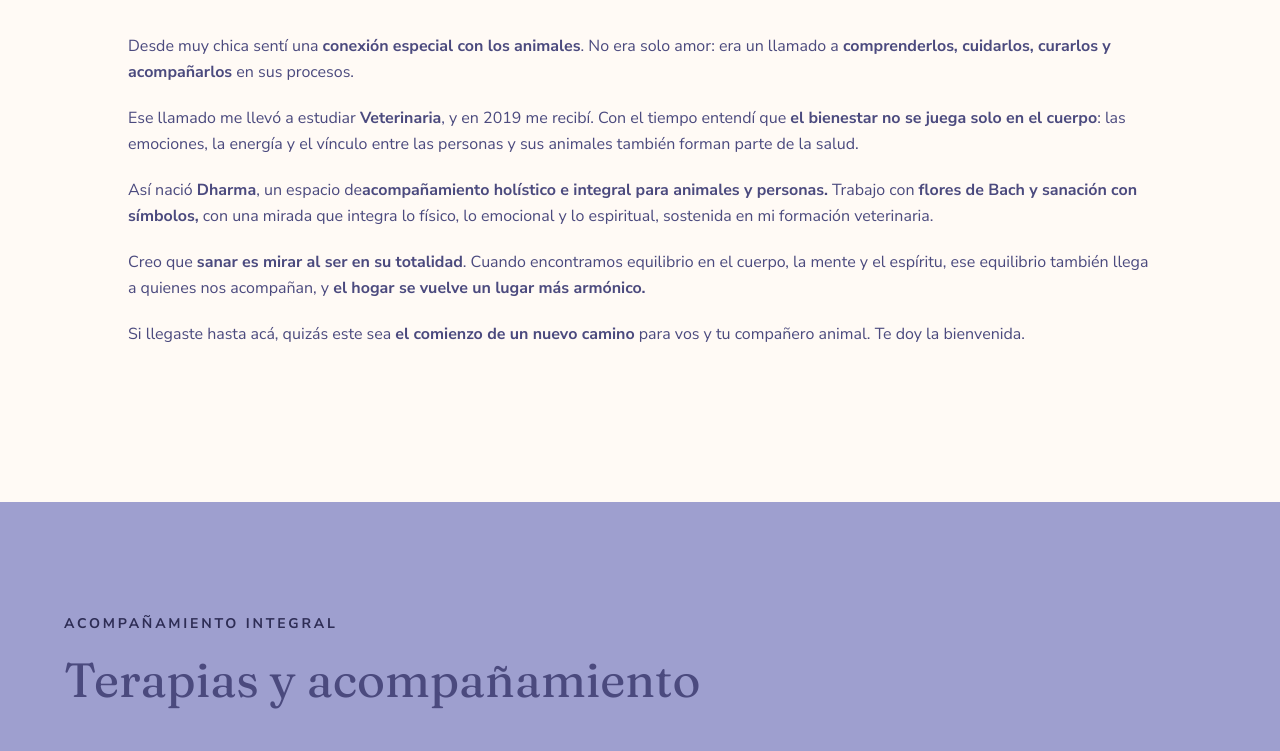
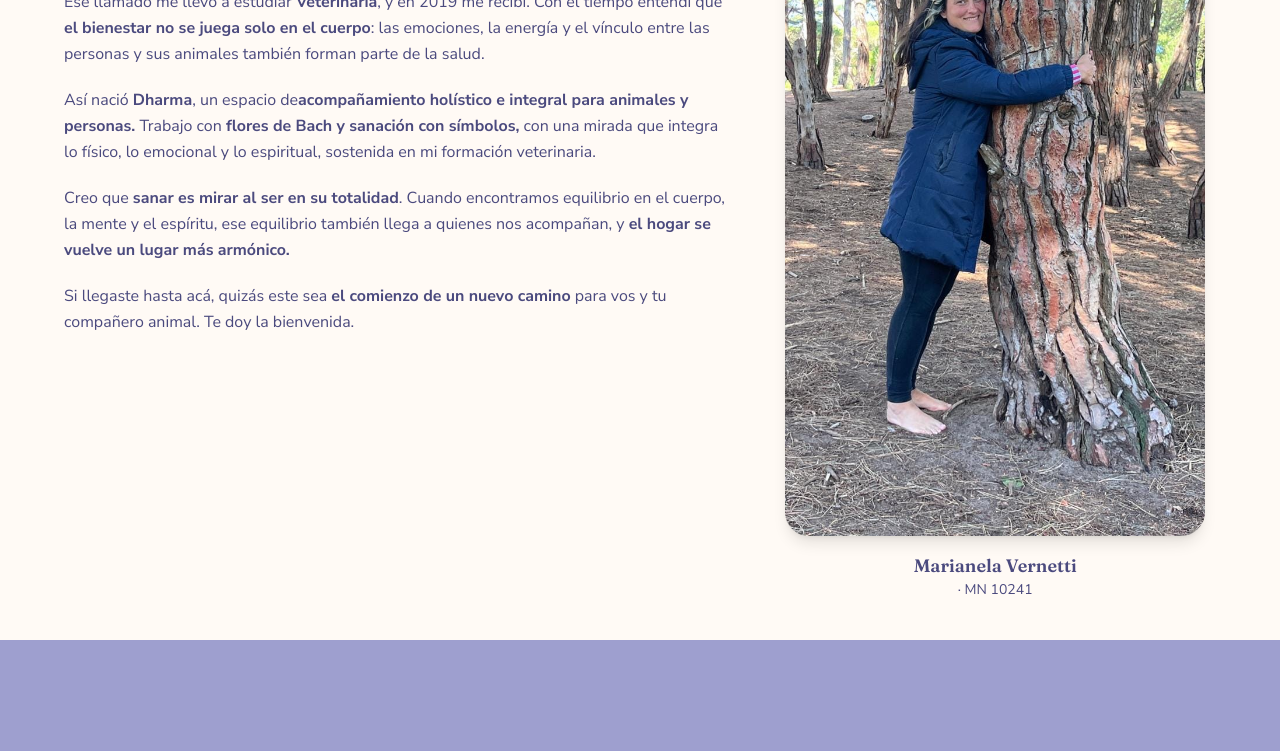
Before and after one commit to Sergio-perez77/dharma-web, a Next.js app: page / in a window 1280 px wide. Shown: the part 1076-1827 px from the top of the page. Built offline with nearby package versions, Linux system fonts and the light colour scheme.

Commit message:
agrego imagen a segunda parte con alineamiento

```diff
--- a/app/page.tsx
+++ b/app/page.tsx
@@ -85,7 +85,7 @@ export default function Home() {
         id="quien-soy"
         className="flex min-h-[calc(100svh-47px)] items-center bg-[#FFFAF5] px-5 py-8 sm:px-6 sm:py-10 md:px-16 md:py-10"
       >
-            <div className="mx-auto grid w-full max-w-5xl gap-10 sm:gap-12 md:grid-cols-1 md:items-start">
+            <div className="mx-auto grid w-full max-w-6xl items- gap-10 sm:gap-12 md:grid-cols-[1.2fr_0.8fr]">
               <div>
                 <p className="mb-4 font-sans text-sm font-bold uppercase tracking-[0.2em] text-[#4B4A7E]">
                   Conocé a Marianela
@@ -133,6 +133,23 @@ export default function Home() {
                 </div>
 
 
+              </div>
+
+              <div className="mx-auto w-full max-w-[420px] text-center">
+                <Image
+                  src="/images/marianela-quien-soy.jpeg"
+                  alt="Marianela Vernetti"
+                  width={900}
+                  height={1100}
+                  className="h-auto w-full rounded-3xl object-cover shadow-lg"
+                />
+
+                <p className="mt-4 font-serif text-lg font-semibold text-[#4B4A7E]">
+                  Marianela Vernetti
+                </p>
+                <p className="font-sans text-sm text-[#4B4A7E]">
+                  · MN 10241
+                </p>
               </div>
 
 
```
